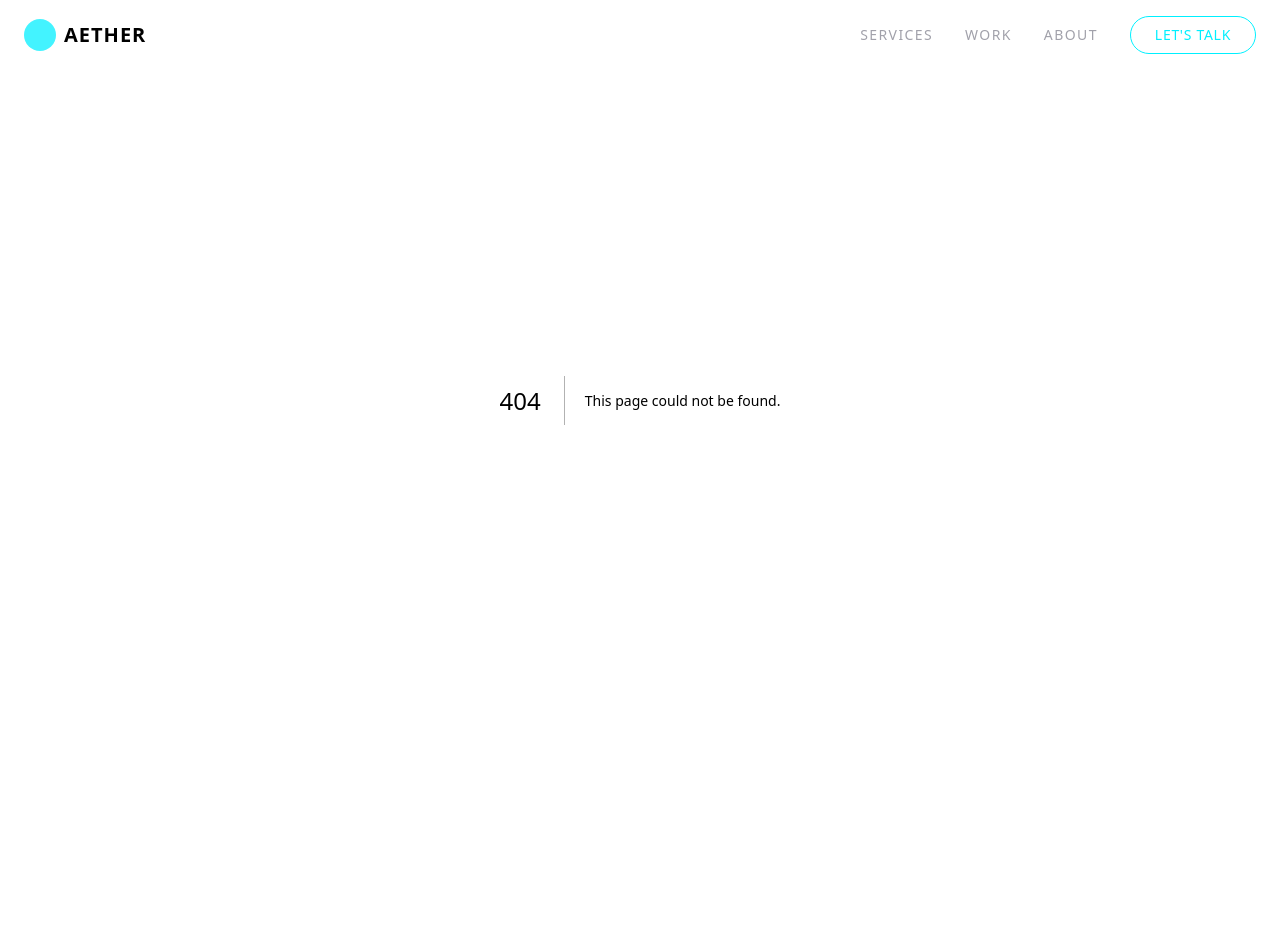
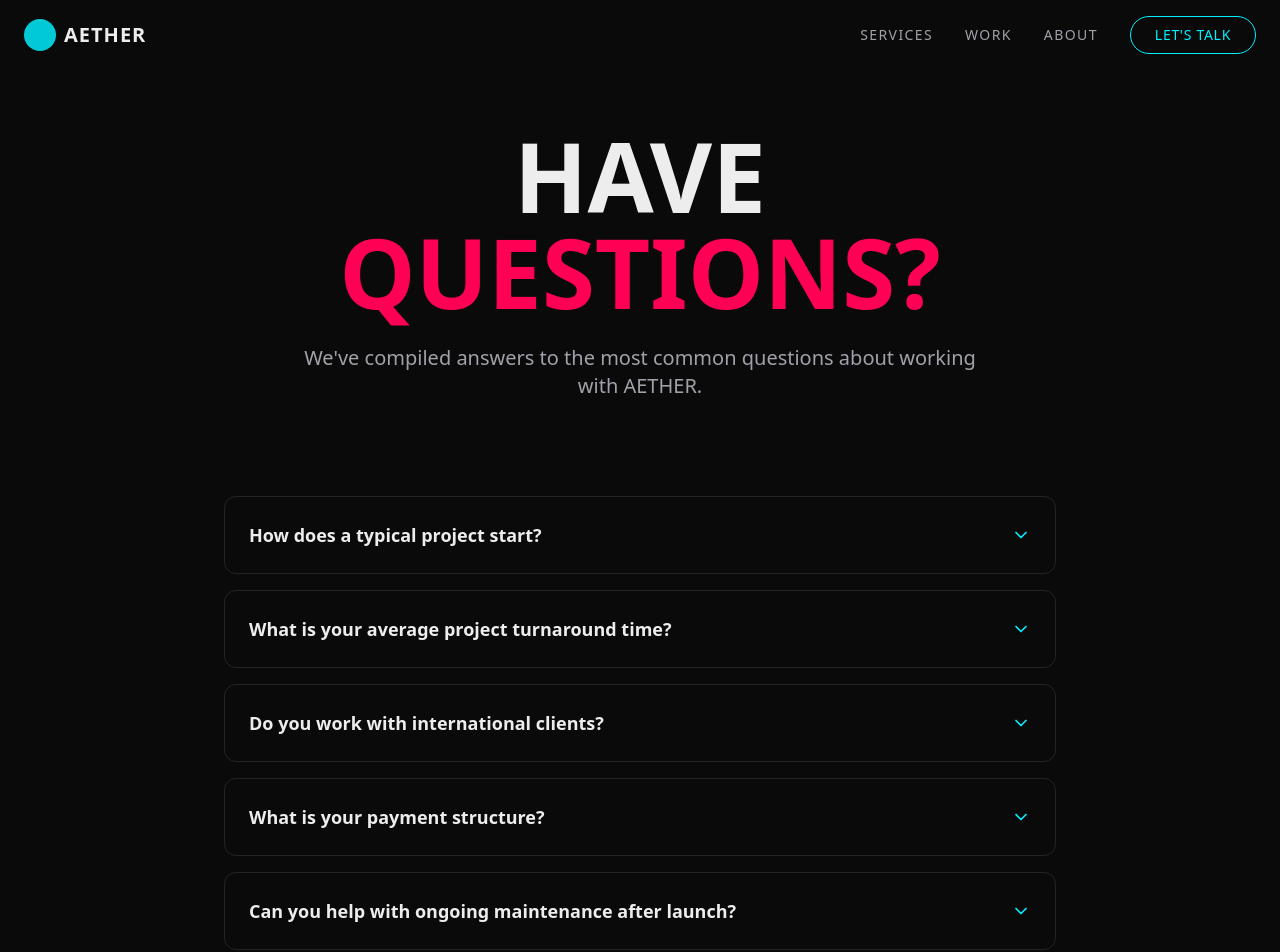
Before and after one commit to hanjiwon1108/aether, a Next.js app: page /faq in a window 1280 px wide. Before the commit this address had no page. Shown: the top 952 px of the page. Before the commit the page ends 800 px from the top, so only its background shows below. Built offline with nearby package versions, Linux system fonts and the light colour scheme.

Commit message:
feat: faq page develop

```diff
--- /dev/null
+++ b/src/app/faq/page.tsx
@@ -0,0 +1,50 @@
+"use client";
+import { motion } from "framer-motion";
+import { useState } from "react";
+import { ChevronDown } from "lucide-react";
+import { cn } from "@/shared/lib/utils";
+
+const faqs = [
+  { q: "How does a typical project start?", a: "All projects begin with a discovery call where we learn about your brand, goals, and target audience. From there, we craft a detailed proposal with timeline and pricing tailored to your vision." },
+  { q: "What is your average project turnaround time?", a: "Timelines depend on scope. Branding projects typically take 4–8 weeks. Web design and development projects range from 8–20 weeks. We always establish clear milestones upfront." },
+  { q: "Do you work with international clients?", a: "Absolutely. We work with clients across North America, Europe, Asia, and beyond. Our remote-first model ensures seamless collaboration across all time zones." },
+  { q: "What is your payment structure?", a: "We require a 50% deposit to begin. The remaining 50% is due upon final delivery. For larger retainer engagements, we offer monthly billing." },
+  { q: "Can you help with ongoing maintenance after launch?", a: "Yes, we offer flexible retainer packages for ongoing design, development, and strategy support post-launch." },
+  { q: "What industries do you work with?", a: "We work with forward-thinking brands across tech, fashion, music, luxury, SaaS, finance, and entertainment. If you have an interesting vision, we want to hear it." },
+  { q: "Do you offer NDAs?", a: "Yes, we are happy to sign a mutual NDA before any sensitive information is shared. Client confidentiality is a cornerstone of how we operate." },
+];
+
+function FAQItem({ item }: { item: { q: string; a: string } }) {
+  const [open, setOpen] = useState(false);
+  return (
+    <div className="border border-white/10 rounded-xl overflow-hidden">
+      <button onClick={() => setOpen(!open)} className="w-full text-left p-6 flex items-center justify-between hover:bg-white/5 transition-colors">
+        <span className="font-semibold text-lg">{item.q}</span>
+        <ChevronDown className={cn("w-5 h-5 text-primary shrink-0 transition-transform duration-300", open ? "rotate-180" : "")} />
+      </button>
+      {open && (
+        <motion.div initial={{ opacity: 0, height: 0 }} animate={{ opacity: 1, height: "auto" }} exit={{ opacity: 0, height: 0 }} className="px-6 pb-6 text-muted-foreground leading-relaxed">
+          {item.a}
+        </motion.div>
+      )}
+    </div>
+  );
+}
+
+export default function FAQPage() {
+  return (
+    <main className="pt-32 pb-24 px-4 md:px-8 max-w-4xl mx-auto">
+      <motion.div initial={{ opacity: 0, y: 20 }} animate={{ opacity: 1, y: 0 }} transition={{ duration: 0.8 }} className="text-center mb-24">
+        <h1 className="text-6xl md:text-8xl font-bold font-display mb-6">HAVE <span className="text-accent">QUESTIONS?</span></h1>
+        <p className="text-xl text-muted-foreground max-w-2xl mx-auto">We&apos;ve compiled answers to the most common questions about working with AETHER.</p>
+      </motion.div>
+      <div className="space-y-4">
+        {faqs.map((faq, i) => (
+          <motion.div key={i} initial={{ opacity: 0, y: 10 }} whileInView={{ opacity: 1, y: 0 }} viewport={{ once: true }} transition={{ delay: i * 0.05 }}>
+            <FAQItem item={faq} />
+          </motion.div>
+        ))}
+      </div>
+    </main>
+  );
+}
```
